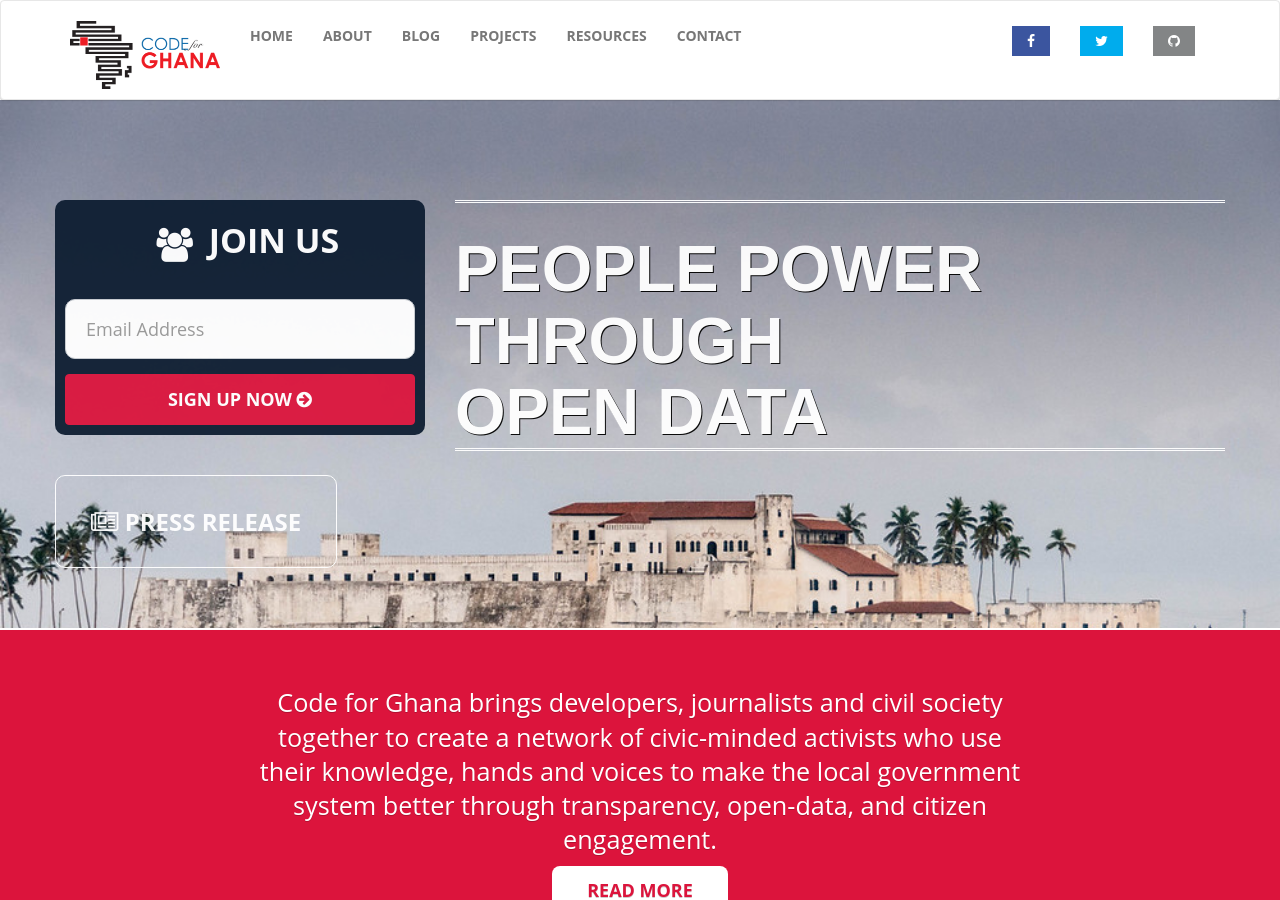
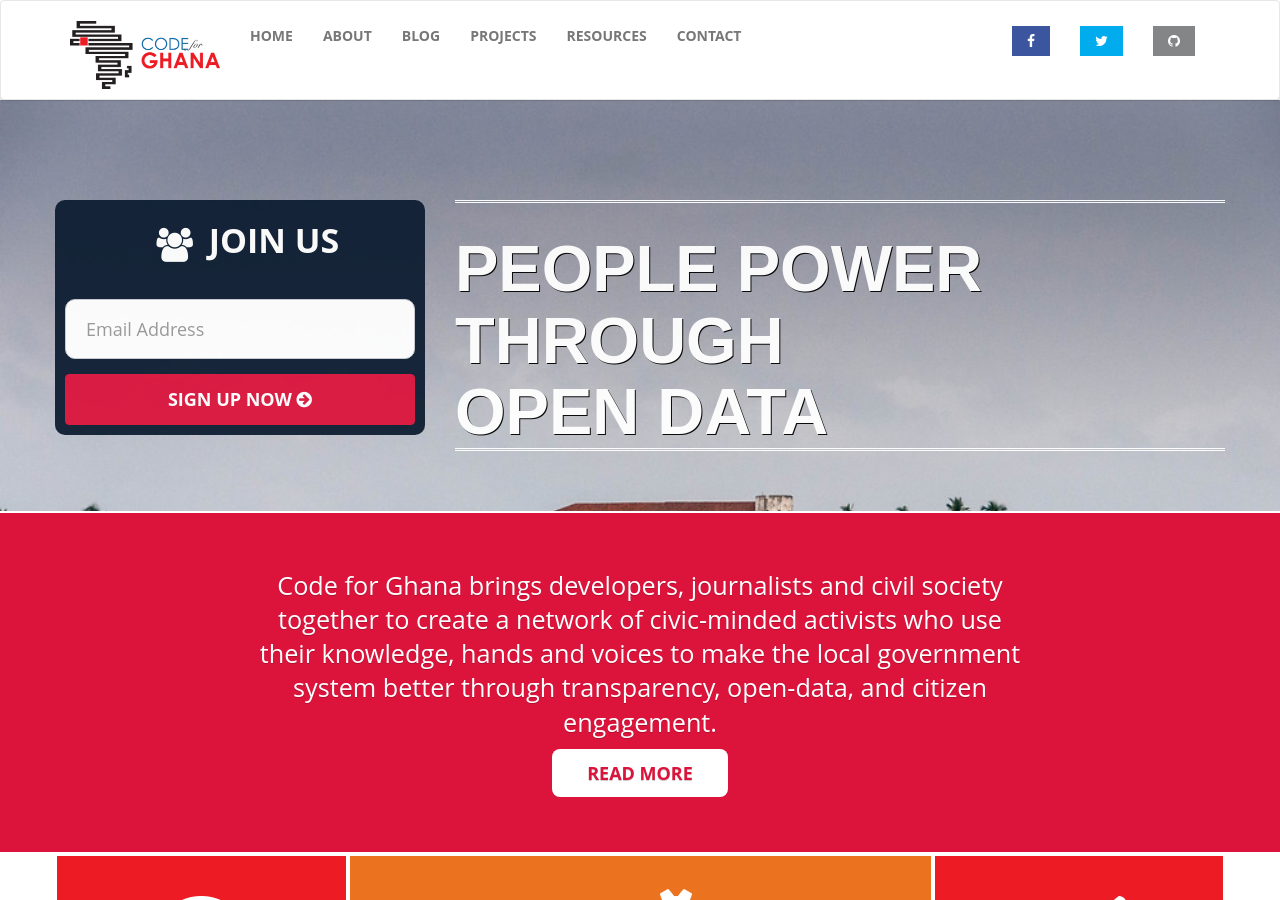
Before and after one commit to CodeForAfrica/CodeForGhana.org, a Jekyll site: the page built from index.html, in a window 1280 px wide and 900 px high. Built offline with Jekyll 4.4.1, drawn with Linux system fonts in a browser that asks for light colours.

```diff
--- a/index.html
+++ b/index.html
@@ -102,7 +102,7 @@
 
 
 															</div>
-															<a href="http://codeforghana.org/2015/04/07/selected-mediapartners.html" class="btn-transparent"><span class="fa fa-newspaper-o"></span> PRESS RELEASE</a>
+
 													 </div>
 													 <div class="col-md-6 col-lg-8">
 															<div class="text-holder">
```
